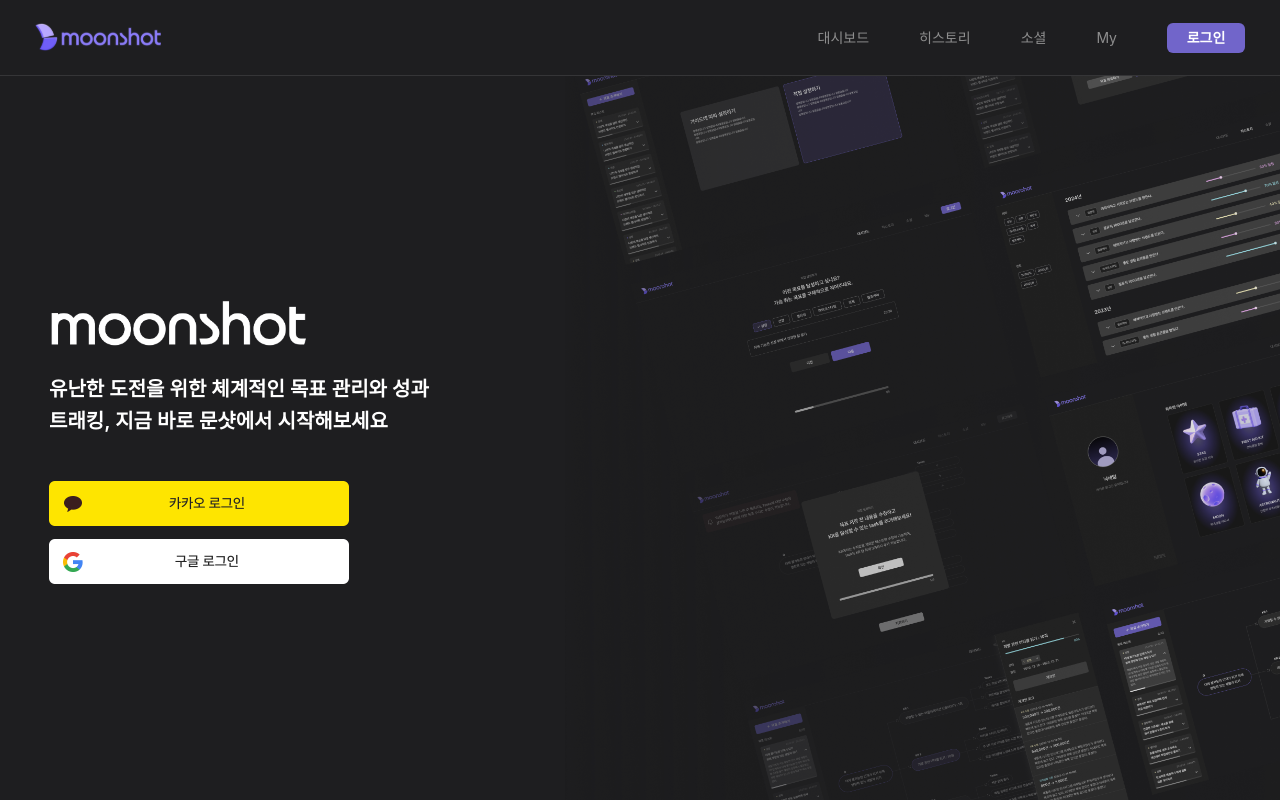
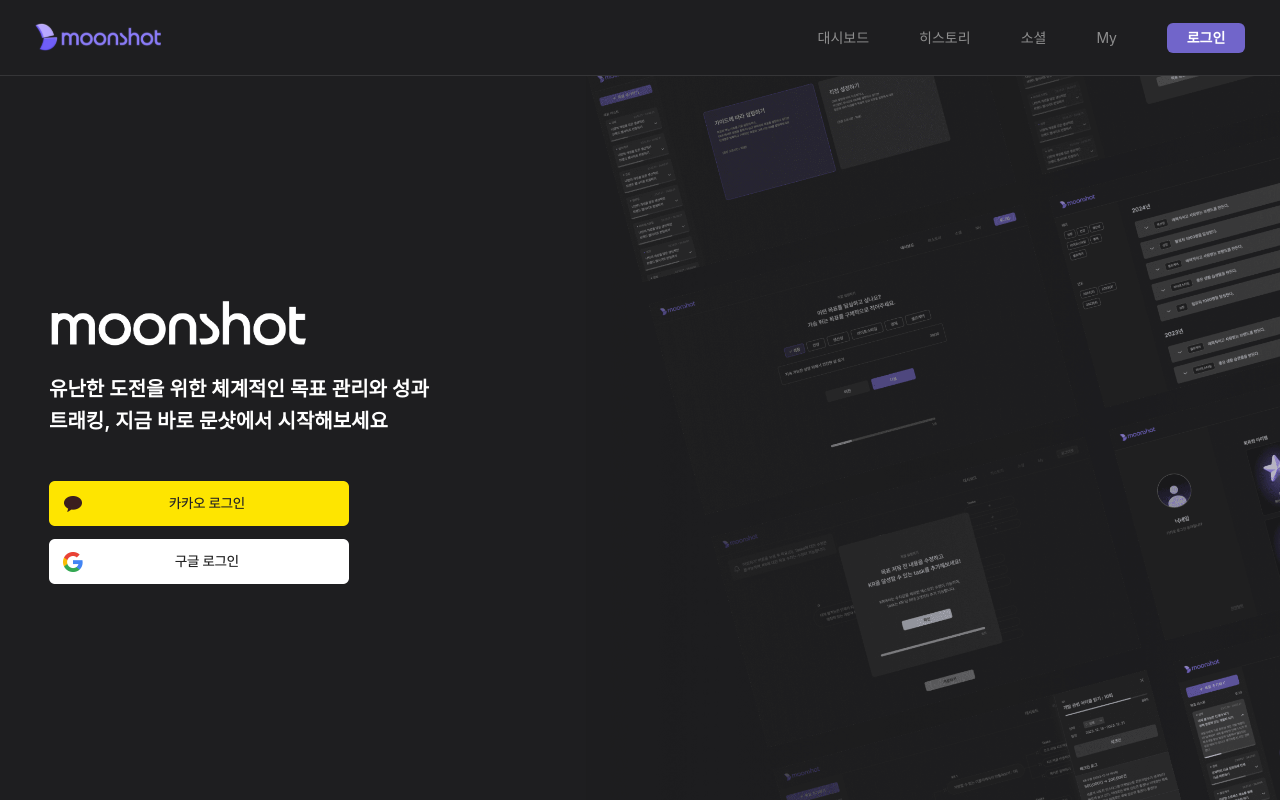
Before and after one commit to MOONSHOT-Team/MOONSHOT-CLIENT, a React (Vite) app: page /sign-in in a window 1280 px wide. Built offline with nearby package versions, Linux system fonts and the light colour scheme; no server answers; a web font is replaced by a local one; what emotion-normalize would draw is missing.

Commit message:
chore: 로그인 페이지 이미지 변경

```diff
--- a/src/SignIn/index.tsx
+++ b/src/SignIn/index.tsx
@@ -5,7 +5,7 @@ import { Link } from 'react-router-dom';
 
 import imgGoogleLogin from './assets/images/imgGoogleLogin.png';
 import imgKakaoLogin from './assets/images/imgKakaoLogin.png';
-import imgViewcollection from './assets/images/imgViewcollection.png';
+import imgViewcollections from './assets/images/imgViewcollections.png';
 
 /** 로그인 페이지 */
 const SignIn = () => {
@@ -78,7 +78,7 @@ const brandingSection = css`
   max-width: 100%;
   height: 100%;
   min-height: 58.7rem;
-  background-image: url(${imgViewcollection});
+  background-image: url(${imgViewcollections});
   background-size: cover;
   transform: translateY(-50%);
 `;
```
Also changed, not shown: src/SignIn/assets/images/imgViewcollection.png (deleted), src/SignIn/assets/images/imgViewcollections.png (added).
